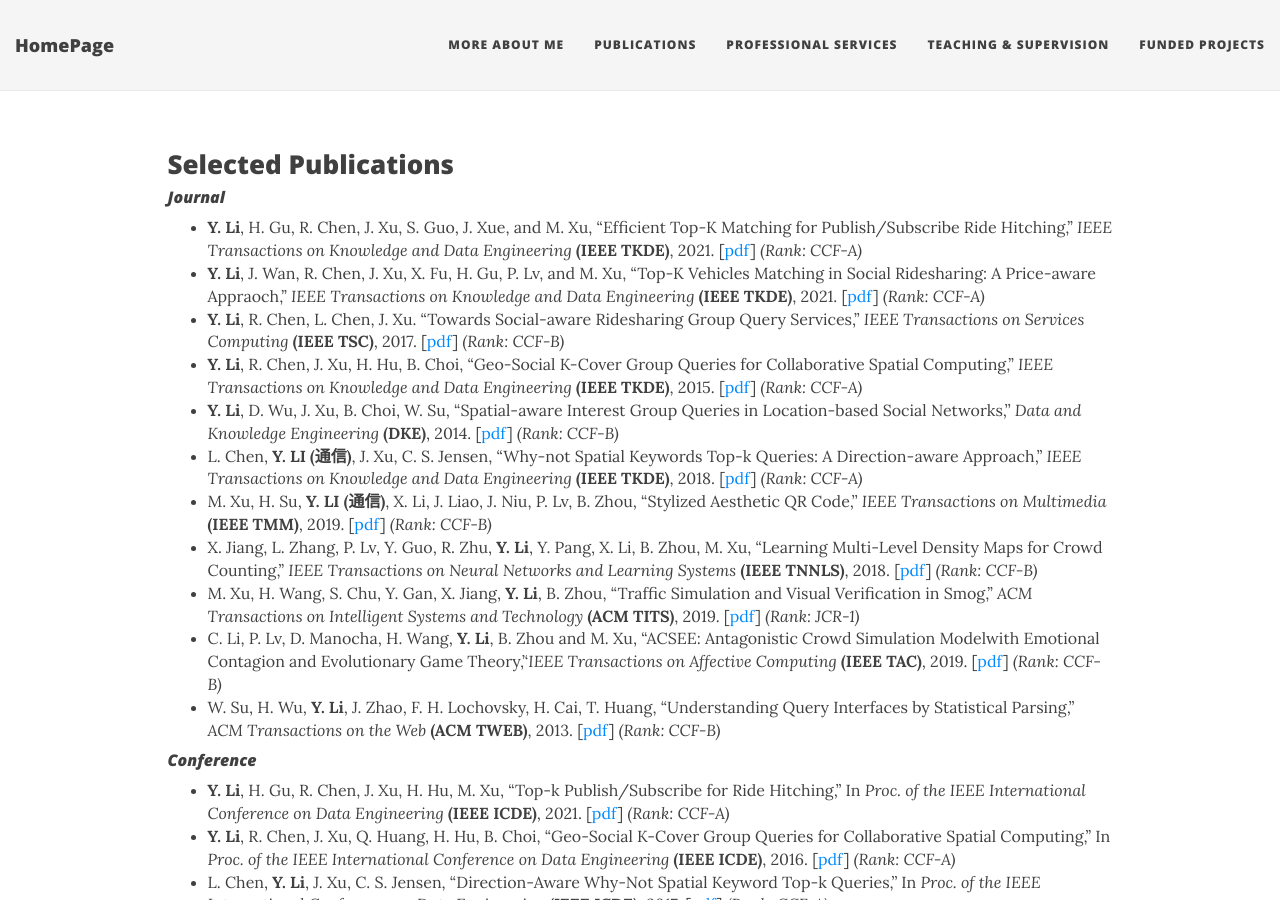
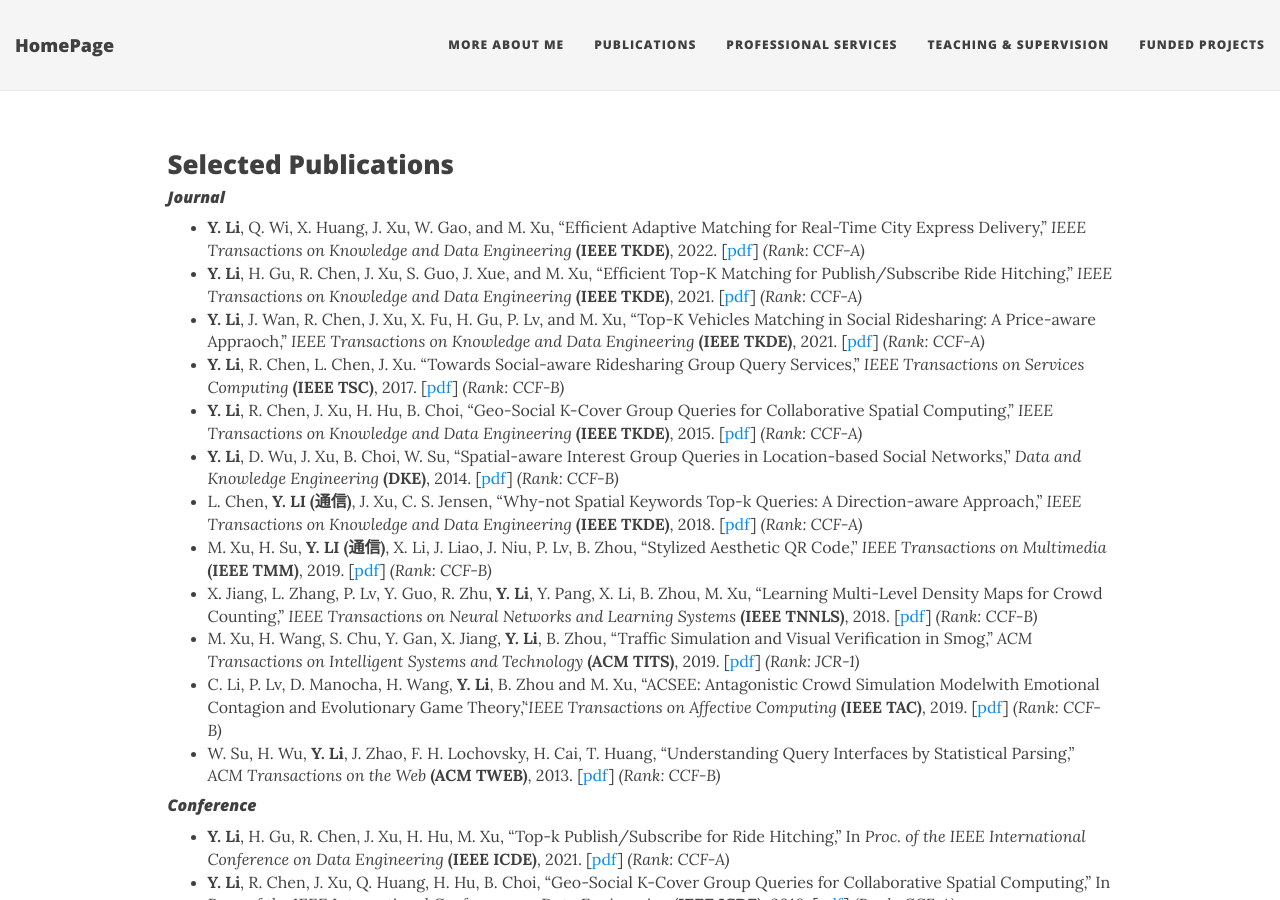
Before and after one commit to zzudb/zzudb.github.io, a Jekyll site: the page built from pages/mypublications.md, in a window 1280 px wide and 900 px high. Built offline with Jekyll 4.4.1, drawn with Linux system fonts in a browser that asks for light colours; nearby versions of some CDN libraries.

Commit message:
Update mypublications.md

```diff
--- a/pages/mypublications.md
+++ b/pages/mypublications.md
@@ -6,6 +6,7 @@ show-avatar: false
 
 #### _Journal_
 
+* **Y. Li**, Q. Wi, X. Huang, J. Xu, W. Gao, and M. Xu, "Efficient Adaptive Matching for Real-Time City Express Delivery,'' _IEEE Transactions on Knowledge and Data Engineering_ **(IEEE TKDE)**, 2022. [[pdf](https://zzudb.github.io/pages/mypublications/)] _(Rank: CCF-A)_
 * **Y. Li**, H. Gu, R. Chen, J. Xu, S. Guo, J. Xue, and M. Xu, "Efficient Top-K Matching for Publish/Subscribe Ride Hitching,'' _IEEE Transactions on Knowledge and Data Engineering_ **(IEEE TKDE)**, 2021. [[pdf](https://zzudb.github.io/pages/mypublications/)] _(Rank: CCF-A)_
 * **Y. Li**, J. Wan, R. Chen, J. Xu, X. Fu, H. Gu, P. Lv, and M. Xu, "Top-K Vehicles Matching in Social Ridesharing: A Price-aware Appraoch,'' _IEEE Transactions on Knowledge and Data Engineering_ **(IEEE TKDE)**, 2021. [[pdf](https://zzudb.github.io/pages/mypublications/)] _(Rank: CCF-A)_
 * **Y. Li**, R. Chen, L. Chen, J. Xu. "Towards Social-aware Ridesharing Group Query Services,'' _IEEE Transactions on Services Computing_ **(IEEE TSC)**, 2017. [[pdf](https://zzudb.github.io/pages/mypublications/)] _(Rank: CCF-B)_
```
